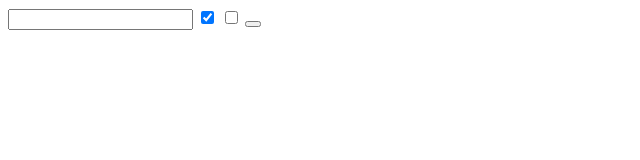
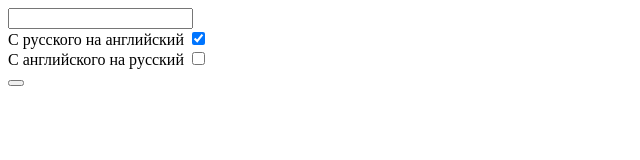
Before and after one commit to Serg-droid/translator, a plain HTML site: page index.html in a window 1280 px wide. Shown: the whole page, without its empty margins (0-640 px from the left). Drawn offline with Linux system fonts and the light colour scheme.

Commit message:
added checkboxes" names

```diff
--- a/index.html
+++ b/index.html
@@ -8,8 +8,14 @@
 <body>
     <form action="submit" class="translate">
         <input type="text" class="translate__input">
-        <input type="checkbox" lang='ru-en' class="translate__checkbox">
-        <input type="checkbox" lang='en-ru' class="translate__checkbox">
+        <div class="ru-en">
+            <span>С русского на английский</span>
+            <input type="checkbox" lang='ru-en' class="translate__checkbox">
+        </div>
+        <div class="en-ru">
+            <span>С английского на русский</span>
+            <input type="checkbox" lang='en-ru' class="translate__checkbox">
+        </div>
         <button type='submit' class="translate__button"></button>
     </form>
     <div class="result">
```
